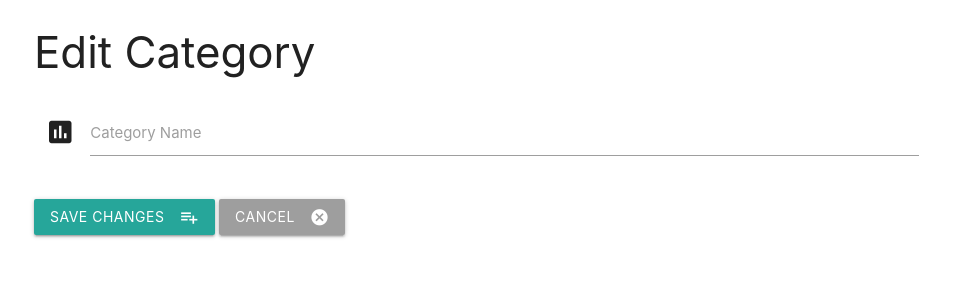
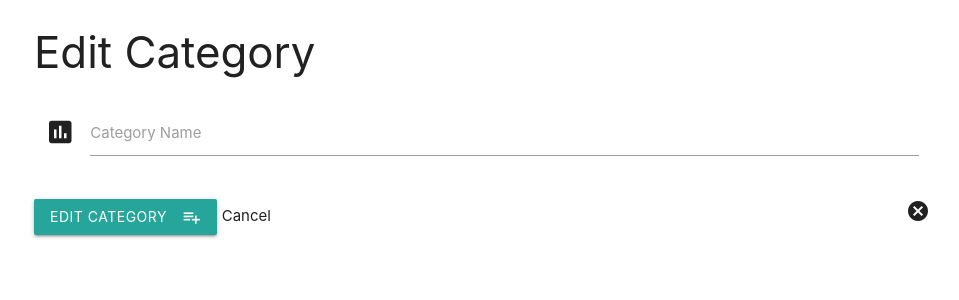
Before and after one commit to plyn85/new_task_app, a Flask app: template templates/edit_category.html in a window 1280 px wide. Shown: the top 300 px of the page, without its empty margins (158-1117 px from the left). Run offline with Flask 2, Linux system fonts and the light colour scheme; the template is opened without the code that fills it, so the values that code supplies are empty; some libraries are stand-ins or nearby versions.

Commit message:
adding update category function

```diff
--- a/app.py
+++ b/app.py
@@ -81,6 +81,15 @@ def edit_category(category_id):
     return render_template("edit_category.html",
                            category=mongo.db.categories.find_one({"_id": ObjectId(category_id)}))
 
+# When a user clicks the Edit Category button on the form, the update_category() function will run. This will edit the Category text in the Database
+@app.route('/update_category/<category_id>', methods=['POST'])
+def update_category(category_id):
+    categories = mongo.db.categories
+    categories.update(
+        {'id_': ObjectId(category_id)},
+        {'category_name': request.form.get('category_name')})
+    return redirect(url_for('get_categories'))
+
 
 if __name__ == '__main__':
     app.run(host=os.environ.get('IP'),
--- a/templates/edit_category.html
+++ b/templates/edit_category.html
@@ -1,7 +1,11 @@
 {% extends 'base.html'%} {% block content %}
 <h3>Edit Category</h3>
 <div class="row">
-  <form action="{{ url_for('get_categories') }}" method="POST" class="col s12">
+  <form
+    action="{{ url_for('update_category',category_id=category._id) }}"
+    method="POST"
+    class="col s12"
+  >
     <div class="row">
       <div class="input-field col s12">
         <i class="material-icons prefix">poll</i>
@@ -17,13 +21,9 @@
     </div>
     <div class="row">
       <button class="btn waves-effect waves-light" type="submit" name="action">
-        Save Changes
+    Edit category
         <i class="material-icons right">playlist_add</i>
       </button>
-      <a
-        href="{{ url_for('get_categories') }}"
-        class="waves-effect waves-light btn grey"
-      >
         <i class="material-icons right">cancel</i>Cancel
       </a>
     </div>
```
